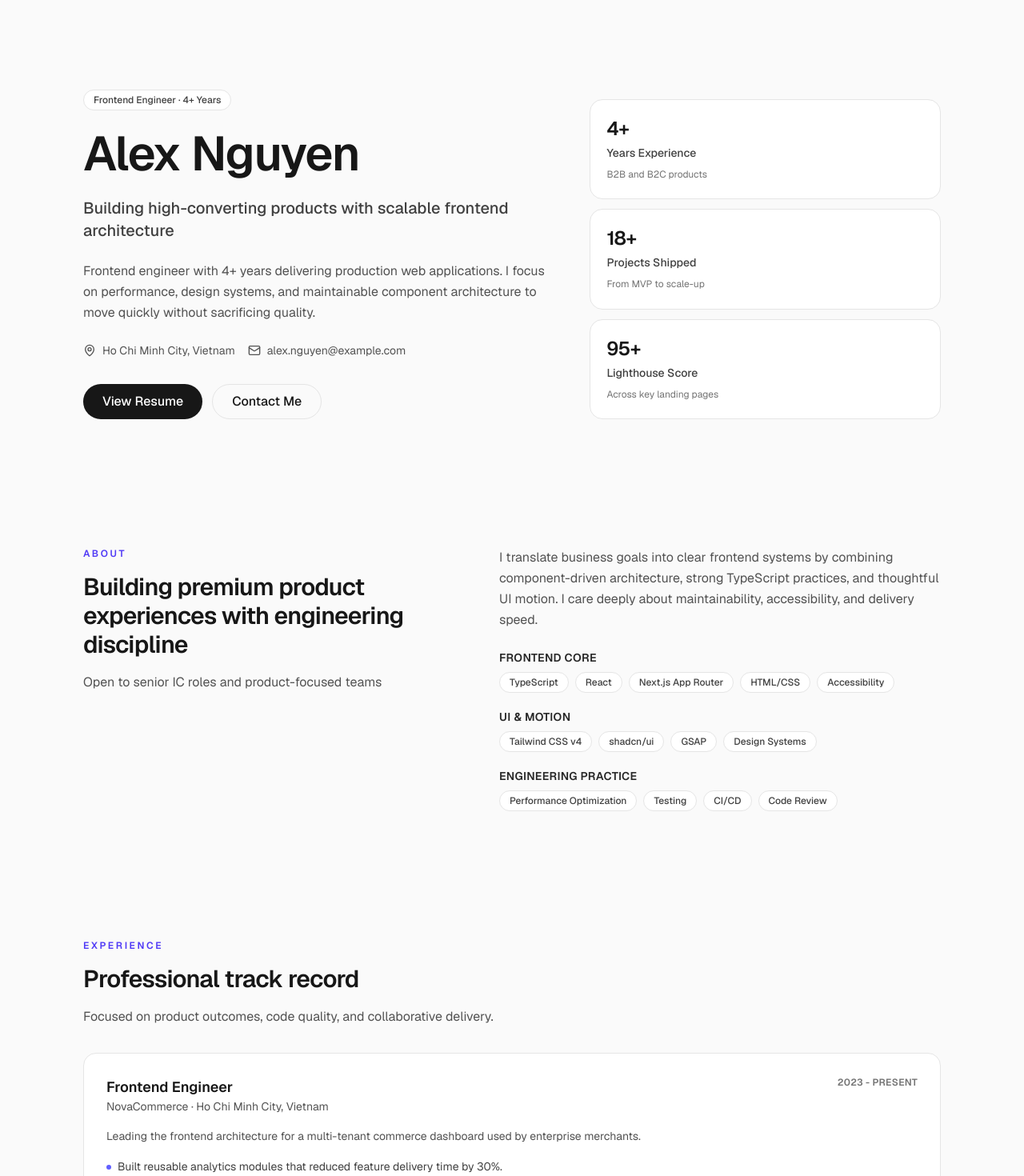
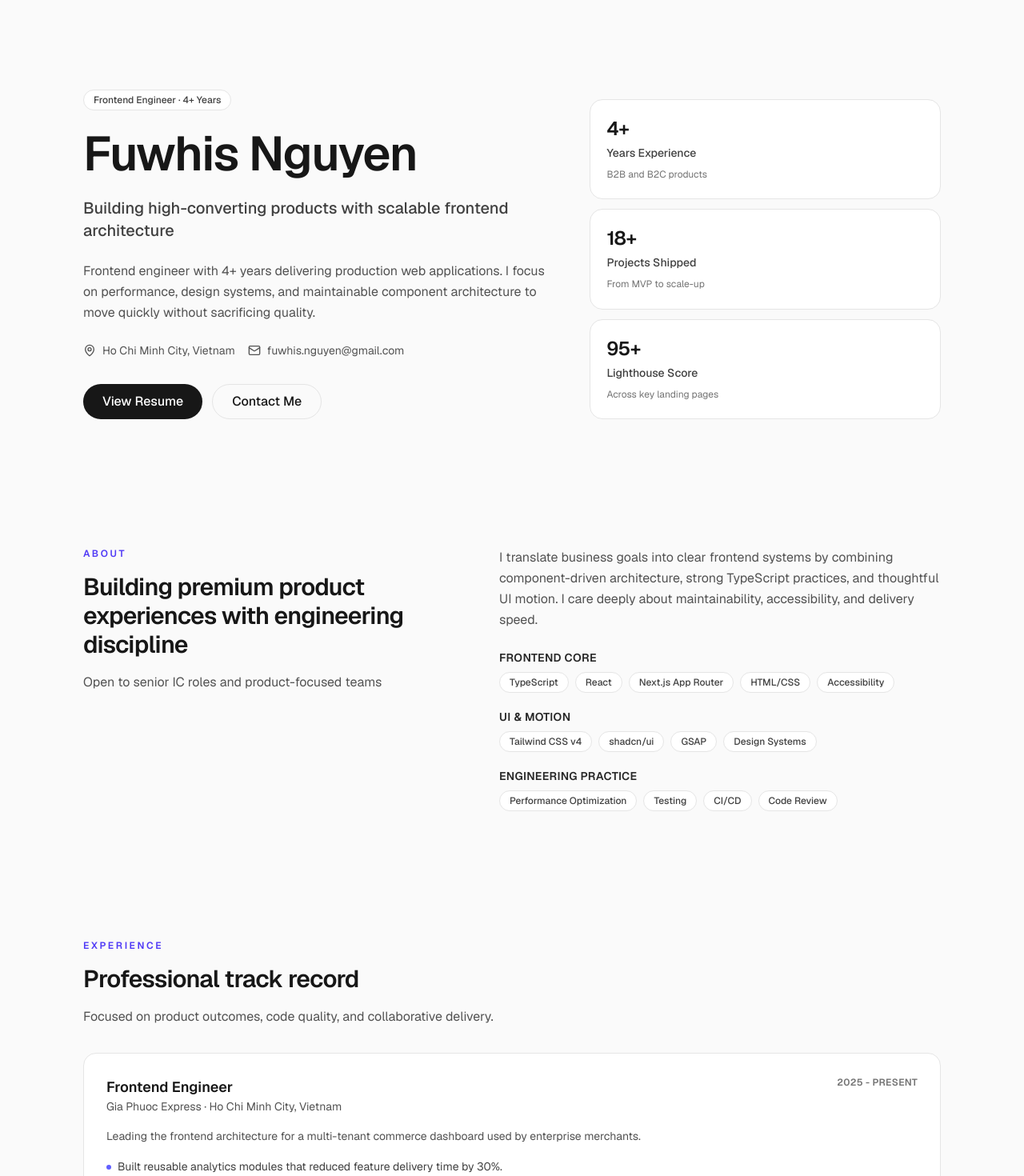
Before and after one commit to fuwhis/my-landing-page, a Next.js app: page / in a window 1280 px wide. Shown: the top 1470 px of the page at 80% size. Built offline with nearby package versions, Linux system fonts and the light colour scheme.

Commit message:
adjust: mock data

```diff
--- a/src/data/experience.ts
+++ b/src/data/experience.ts
@@ -2,10 +2,10 @@ import type { ExperienceItem } from '@/types/content'
 
 export const experiences: ExperienceItem[] = [
   {
-    company: 'NovaCommerce',
+    company: 'Gia Phuoc Express',
     role: 'Frontend Engineer',
     location: 'Ho Chi Minh City, Vietnam',
-    period: '2023 - Present',
+    period: '2025 - Present',
     summary:
       'Leading the frontend architecture for a multi-tenant commerce dashboard used by enterprise merchants.',
     highlights: [
--- a/src/data/profile.ts
+++ b/src/data/profile.ts
@@ -1,16 +1,16 @@
 import type { Profile } from '@/types/content'
 
 export const profile: Profile = {
-  fullName: 'Alex Nguyen',
+  fullName: 'Fuwhis Nguyen',
   role: 'Senior Frontend Engineer',
   tagline: 'Building high-converting products with scalable frontend architecture',
   location: 'Ho Chi Minh City, Vietnam',
-  email: 'alex.nguyen@example.com',
+  email: 'fuwhis.nguyen@gmail.com',
   availability: 'Open to senior IC roles and product-focused teams',
   summary:
     'Frontend engineer with 4+ years delivering production web applications. I focus on performance, design systems, and maintainable component architecture to move quickly without sacrificing quality.',
   socialLinks: [
-    { label: 'GitHub', href: 'https://github.com/' },
+    { label: 'GitHub', href: 'https://github.com/fuwhis' },
     { label: 'LinkedIn', href: 'https://www.linkedin.com/' },
     { label: 'Resume', href: '#' },
   ],
```
